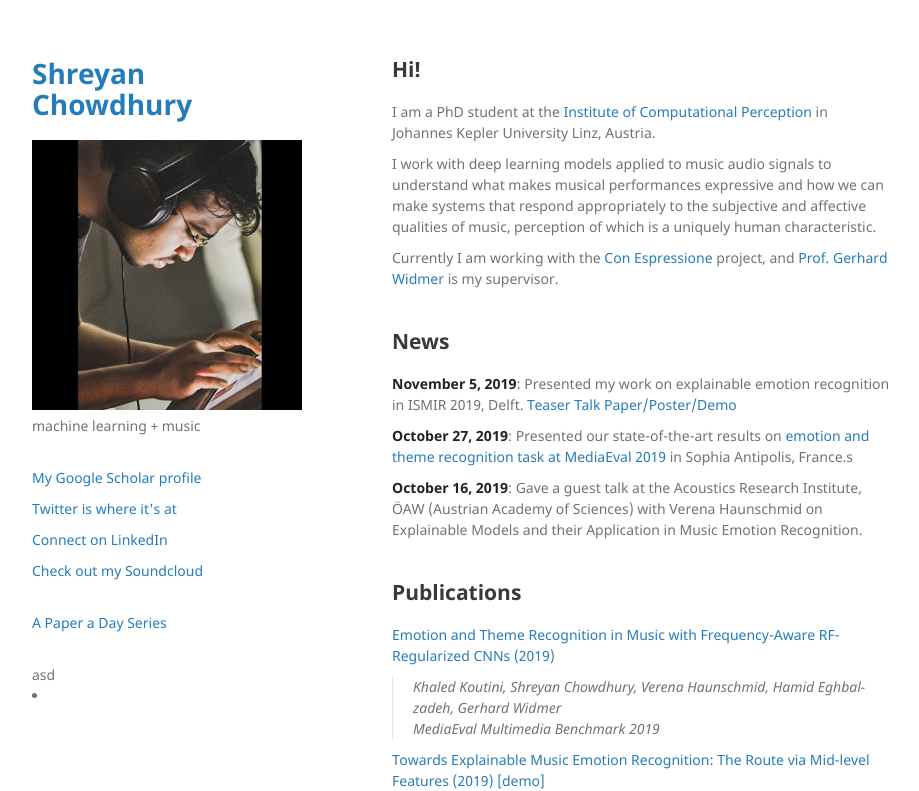
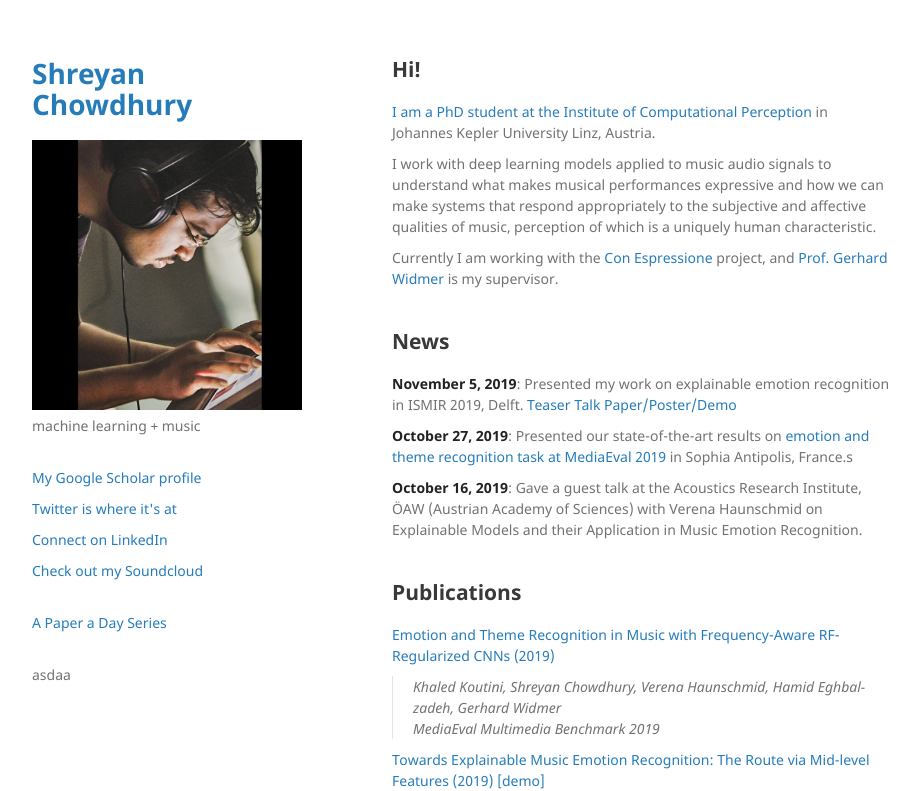
Before and after one commit to shreyanc/shreyanc.github.io, a Jekyll site: the page built from index.md, in a window 1280 px wide. Shown: the top 791 px of the page, without its empty margins (178-1097 px from the left). Built offline with Jekyll 4.4.1, drawn with Linux system fonts in a browser that asks for light colours; our own code applies the rules of GitHub Pages for plain Markdown files.

Commit message:
Update default.html

```diff
--- a/_layouts/default.html
+++ b/_layouts/default.html
@@ -49,9 +49,9 @@
         <p class="view"><a href="https://shreyanc.github.io/apad.html">A Paper a Day Series</a></p>
 
         <br>
-        asd
+        asdaa
         {%- assign social = site.social_links -%}
-		{%- if social.twitter -%}<li><a rel="me" href="https://twitter.com/{{ social.twitter | cgi_escape | escape }}" title="{{ social.twitter | escape }}"><svg class="svg-icon grey"><use xlink:href="{{ '/assets/twitter.svg' | relative_url }}"></use></svg></a></li>{%- endif -%}
+		{%- if social.twitter -%}<a rel="me" href="https://twitter.com/{{ social.twitter | cgi_escape | escape }}" title="{{ social.twitter | escape }}" href="{{ 'https://shreyanc.github.io/assets/twitter.svg' | relative_url }}">{%- endif -%}
 
 
         {% endif %}
```
